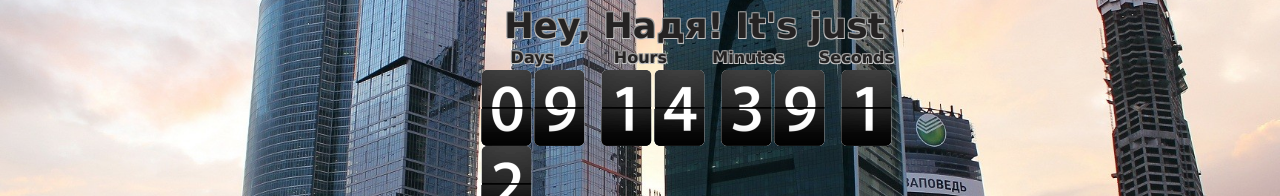
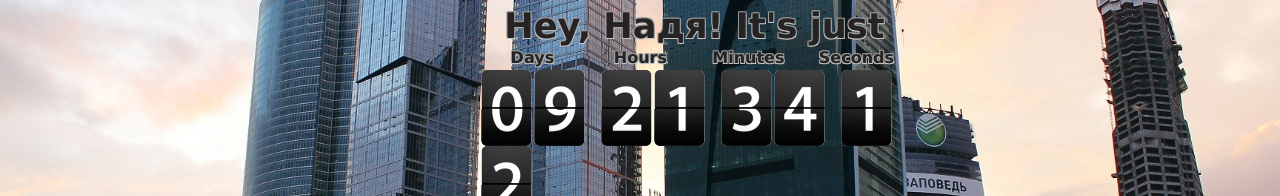
Before and after one commit to ReppDen/reppden.github.io, a plain HTML site: page index.html in a window 1280 px wide. Shown: the part 251-447 px from the top of the page. Drawn offline with Linux system fonts and the light colour scheme.

Commit message:
Update index.html

```diff
--- a/index.html
+++ b/index.html
@@ -9,10 +9,10 @@
     <link rel="stylesheet" type="text/css" href="style.css"/>
     <script>
         jQuery(function ($) {
-            var date = Math.round((new Date('10/08/2016 00:00:01')).getTime() / 1000);
+            var date = Math.round((new Date('10/08/2016 06:55:01')).getTime() / 1000);
             $('#clock').flipcountdown({
                 size: 'lg',
-                beforeDateTime: '10/08/2016 00:00:01',
+                beforeDateTime: '10/08/2016 06:55:01',
                 tick: function () {
                     var nol = function (h) {
                         return h > 9 ? h : '0' + h;
```
